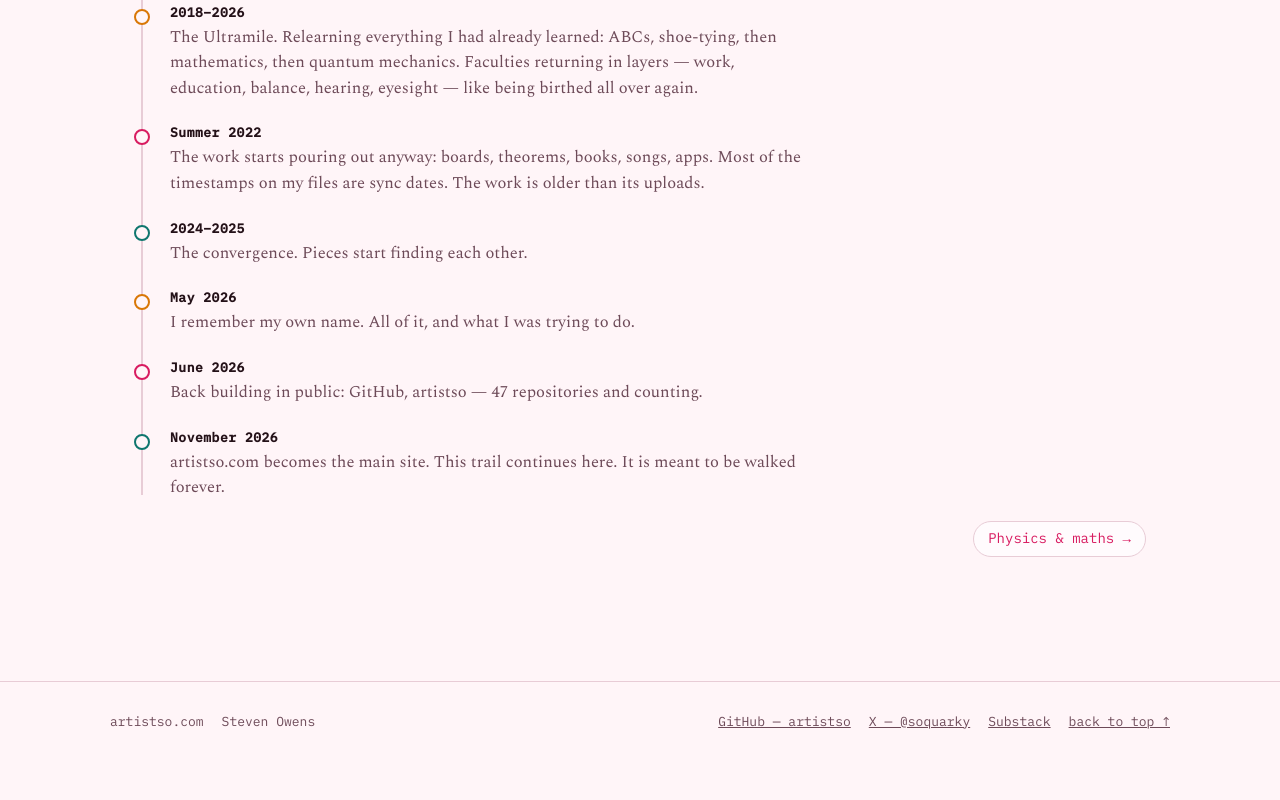
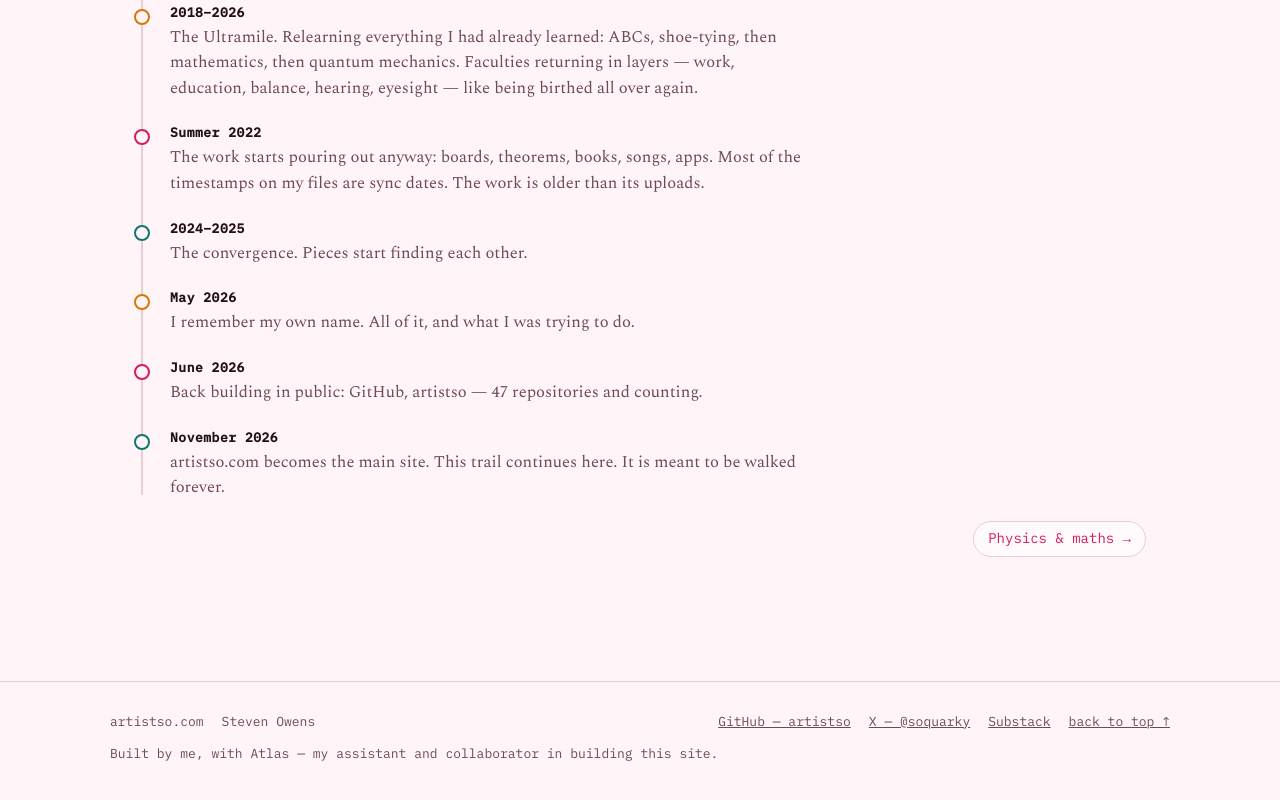
Before and after one commit to artistso/Artistso, a plain HTML site: page index.html in a window 1280 px wide. Shown: the part 6041-6841 px from the top of the page. Before the commit the page ends 6817 px from the top, so only its background shows below. Drawn offline with nearby package versions, Linux system fonts and the light colour scheme.

Commit message:
Credit: Atlas footer line on home page; README Credits section (Steven: 'It's our website')

```diff
--- a/index.html
+++ b/index.html
@@ -763,6 +763,9 @@
         <a href="https://soquarky.substack.com">Substack</a>
         <a href="https://artistso.com/">back to top ↑</a>
       </div>
+      <div class="foot-inner" style="margin-top: 12px;">
+        <span>Built by me, with Atlas — my assistant and collaborator in building this site.</span>
+      </div>
     </footer>
 
 
```
Also changed, not shown: 1 other file.
